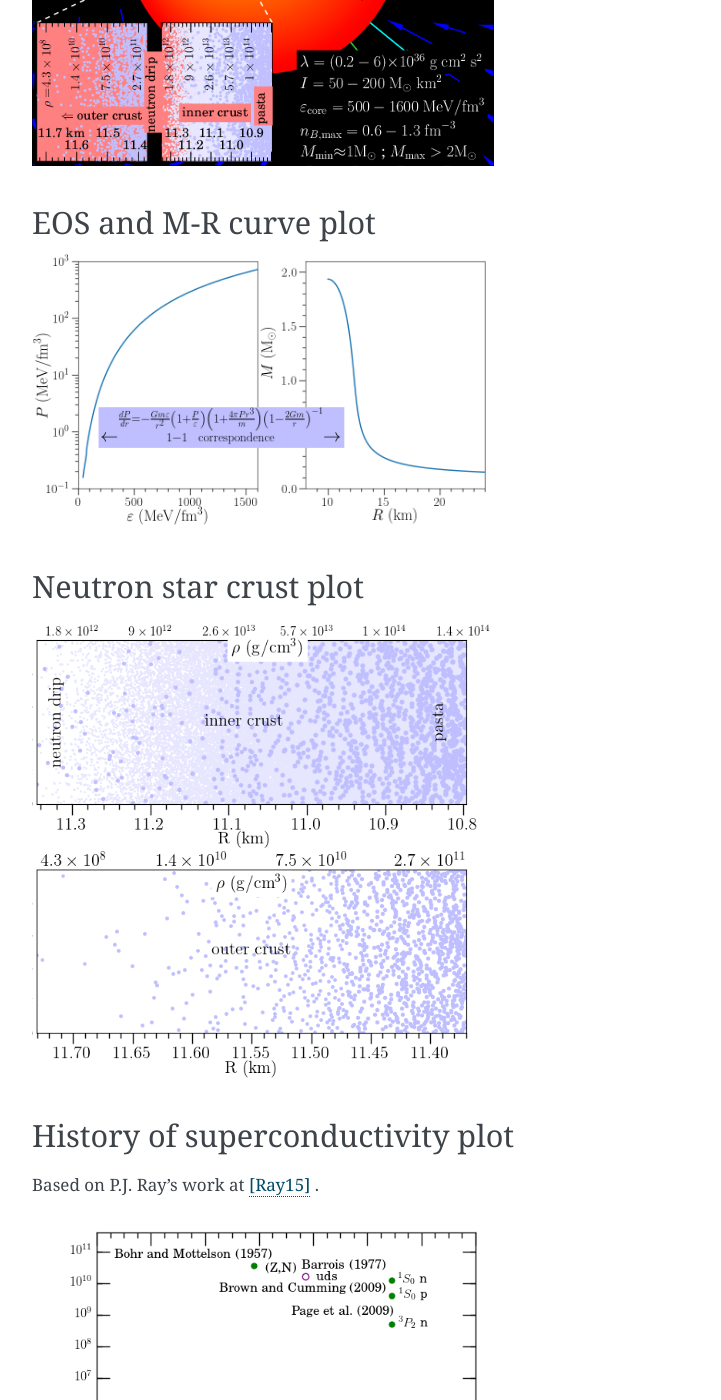
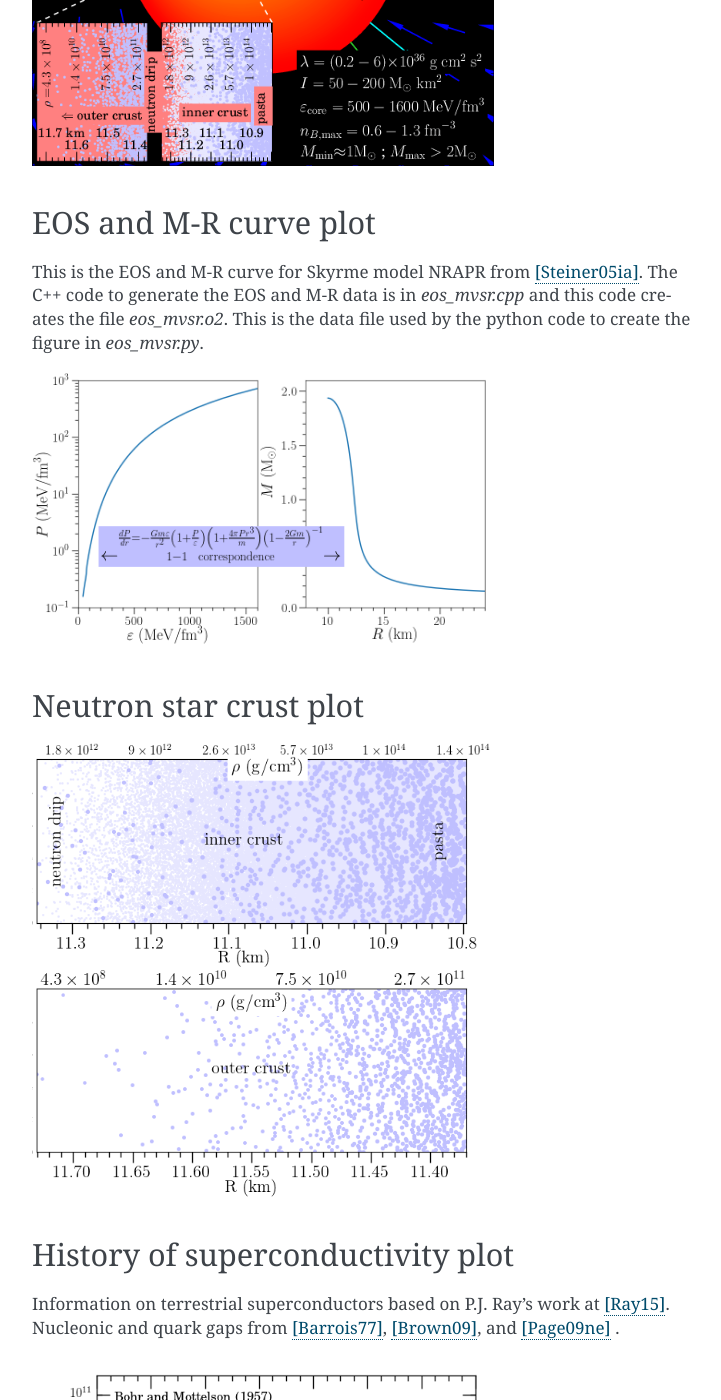
Before and after one commit to awsteiner/nstar-plot, a Sphinx documentation site: the page built from sphinx/index.rst, in a window 1280 px wide and 1400 px high, scrolled down 1058 px. Shown: the whole window, without its empty margins (388-1109 px from the left). Built offline with Sphinx 7.4.7, drawn with Linux system fonts in a browser that asks for light colours; some of the changed text lies outside the part shown.

Commit message:
Improved docs.

```diff
--- a/sphinx/bib.rst
+++ b/sphinx/bib.rst
@@ -46,6 +46,10 @@ the work referred to using its DOI identifer.
     Thesis: Structural investigation of La(2-x)Sr(x)CuO(4+y)
     (2015).
 
+.. [Steiner05ia] `A. W. Steiner, M. Prakash, J. M. Lattimer, and P. J. Ellis
+   <http://doi.org/10.1016/j.physrep.2005.02.004>`_,
+   Phys. Rep. **411** (2005) 325.
+
 .. [Steiner12dc] `A. W. Steiner
    <https://doi.org/10.1103/PhysRevC.85.055804>`_,
    Phys. Rev. C **85** (2012) 055804.
--- a/sphinx/commit.rst
+++ b/sphinx/commit.rst
@@ -1 +1 @@
-`b77e5051b11682cc43beb13c12d458eae7e4042f <http://github.com/awsteiner/nstar-plot/tree/b77e5051b11682cc43beb13c12d458eae7e4042f>`_
+`9610970ce6ba04f93772f411281fe0360ebc1100 <http://github.com/awsteiner/nstar-plot/tree/9610970ce6ba04f93772f411281fe0360ebc1100>`_
--- a/sphinx/index.rst
+++ b/sphinx/index.rst
@@ -20,19 +20,19 @@ output uses the ImageMagick utility `convert`.
 The limits on the magnetic field come from a maximum
 of :math:`B=2 \times 10^{15}~\mathrm{G}` for
 SGR 1806-20 [Woods07]_ and the minimum from estimates
-using the :math:`P-\dot{P}` diagrams in [Karako-Argaman15]_ .
+using the :math:`P-\dot{P}` diagrams in [Karako-Argaman15]_.
 
 The slowest rotation rate is :math:`4.2 \times 10^{-5}~\mathrm{Hz}`
 for magnetar 1E 161348-5055 in [DAi16]_ and the fastest observed
 rotation rate is :math:`716~\mathrm{Hz}` for PSR J1748-2446ad in
-[Hessels06]_ .
+[Hessels06]_.
 
-The radius range in the cutaway is taken from [Steiner16ns]_ .
+The radius range in the cutaway is taken from [Steiner16ns]_.
 
 The crust properties are from the SLy4 model in [Steiner12dc]_.
 
 The limits on the tidal deformability, moment of inertia, core energy
-density, and core baryon density are taken from [Steiner15un]_ .
+density, and core baryon density are taken from [Steiner15un]_.
 
 The python code contains several options which can be easily changed
 to change the look of the plot.
@@ -42,6 +42,12 @@ to change the look of the plot.
 
 EOS and M-R curve plot
 ----------------------
+
+This is the EOS and M-R curve for Skyrme model NRAPR from
+[Steiner05ia]_. The C++ code to generate the EOS and M-R data is in
+`eos_mvsr.cpp` and this code creates the file `eos_mvsr.o2`. This is
+the data file used by the python code to create the figure in
+`eos_mvsr.py`.
 
 .. image:: ../eos_mvsr.png
    :width: 70%
@@ -55,13 +61,15 @@ Neutron star crust plot
 History of superconductivity plot
 ---------------------------------
 
-Based on P.J. Ray's work at [Ray15]_ .
+Information on terrestrial superconductors based on P.J. Ray's work at
+[Ray15]_. Nucleonic and quark gaps from [Barrois77]_, [Brown09]_, and
+[Page09ne]_ .
 
 .. image:: ../sfluid3.png
    :width: 70%
 
-Origin of the elements
-----------------------
+Origin of the elements periodic table
+-------------------------------------
 
 .. image:: ../periodic_table.png
    :width: 70%
--- a/sphinx/static/refs.bib
+++ b/sphinx/static/refs.bib
@@ -153,6 +153,23 @@
   url =		 {http://fys.bozack.dk/docs/master}
 }
 
+@Article{Steiner05ia,
+  title =	 {Isospin asymmetry in nuclei and neutron stars},
+  doi =		 {10.1016/j.physrep.2005.02.004},
+  author =	 {Steiner, A. W. and Prakash, M. and Lattimer, J. M.
+                  and Ellis, P. J.},
+  journal =	 {Phys. Rep.},
+  month =	 {Apr},
+  volume =	 411,
+  year =	 2005,
+  pages =	 325,
+  eprint =	 {nucl-th/0410066},
+  citations =	 552,
+  adscites =	 589,
+  report =	 {LA-UR-04-6745},
+  url =		 {http://doi.org/10.1016/j.physrep.2005.02.004}
+}
+
 @Article{Steiner12dc,
   doi =		 {10.1103/PhysRevC.85.055804},
   author =	 {Steiner, A. W.},
```
